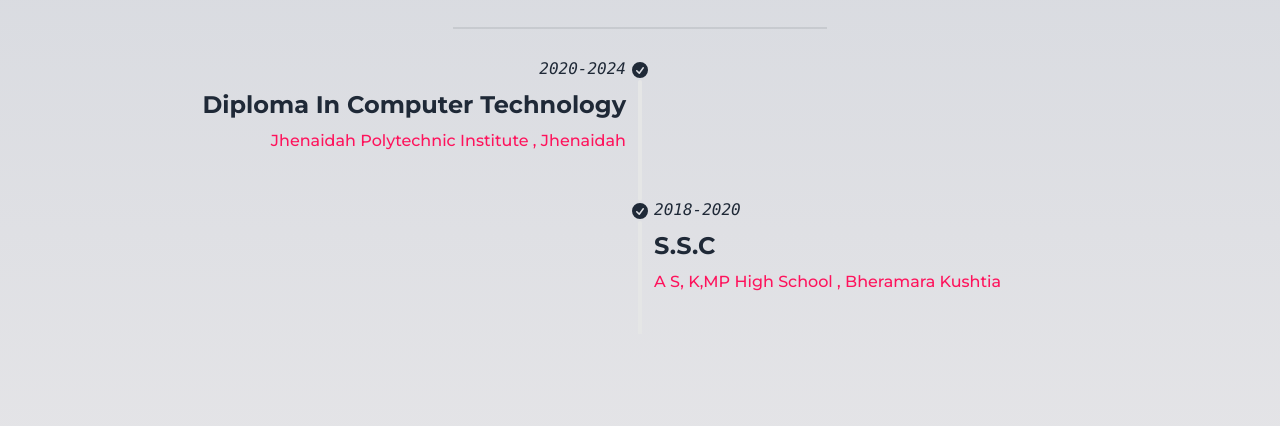
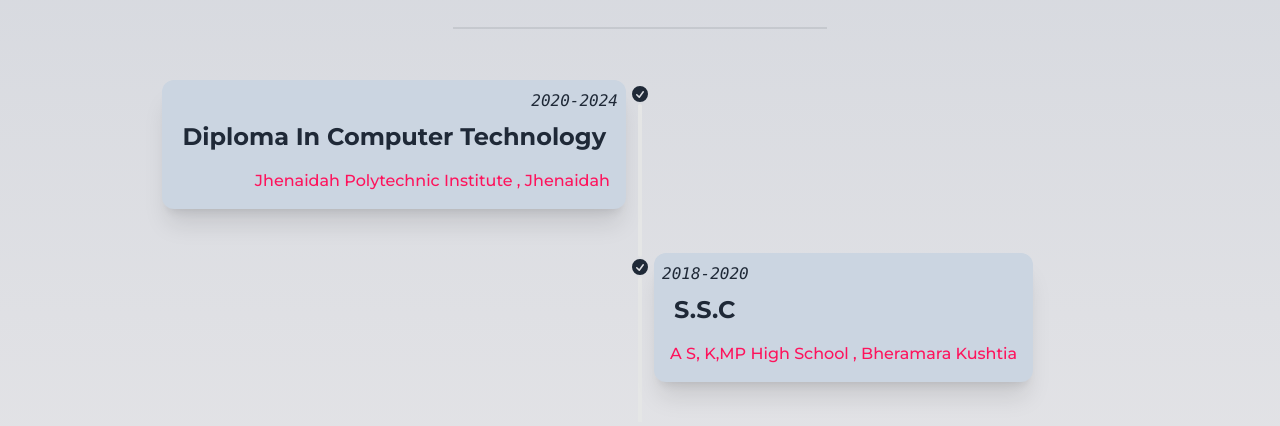
Before and after one commit to Mehebul02/personal-portfolio, a React (Vite) app: page / in a window 1280 px wide. Shown: the part 3092-3518 px from the top of the page. Built offline with nearby package versions, Linux system fonts and the light colour scheme.

Commit message:
Education section bg add

```diff
--- a/src/pages/education/Education.jsx
+++ b/src/pages/education/Education.jsx
@@ -6,7 +6,7 @@ const Education = () => {
 <Container>
 
 <div>
-<div className="text-center md:w-4/12 mx-auto  ">
+<div className="text-center md:w-4/12 my-10 mx-auto  ">
           {/* <h1 className="text-[#FE135C] font-montserrat font-semibold  mb-2 lg:mb-4 ">
           VISIT MY PROJECTS & HIRE ME
           </h1> */}
@@ -29,10 +29,11 @@ const Education = () => {
           clipRule="evenodd" />
       </svg>
     </div>
-    <div className="timeline-start mb-10 md:text-end">
+    <div className="timeline-start mb-10 md:text-end bg-slate-300 hover:bg-white p-2 rounded-xl shadow-xl transform transition duration-500 hover:scale-105">
       <time className="font-mono italic">2020-2024</time>
-      <div className="text-2xl font-montserrat font-bold my-2">Diploma In Computer Technology</div>
-      <h1 className="text-md text-[#FE135C] font-medium font-montserrat ">Jhenaidah Polytechnic Institute , Jhenaidah</h1>
+      <div className="text-2xl font-montserrat font-bold my-2 px-3">Diploma In Computer Technology</div>
+
+      <h1 className="text-md text-[#FE135C] font-medium font-montserrat p-2">Jhenaidah Polytechnic Institute , Jhenaidah</h1>
     </div>
     <hr />
   </li>
@@ -50,10 +51,10 @@ const Education = () => {
           clipRule="evenodd" />
       </svg>
     </div>
-    <div className="timeline-end mb-10">
+    <div className="timeline-end mb-10 bg-slate-300 hover:bg-white p-2 rounded-xl shadow-xl overflow-hidden transform transition duration-500 hover:scale-105">
       <time className="font-mono italic">2018-2020</time>
-      <div className="text-2xl font-montserrat font-bold my-2">S.S.C</div>
-      <h1 className="text-md text-[#FE135C] font-medium font-montserrat ">A S, K,MP High School , Bheramara Kushtia</h1>
+      <div className="text-2xl font-montserrat font-bold my-2 px-3">S.S.C</div>
+      <h1 className="text-md text-[#FE135C] font-medium font-montserrat p-2">A S, K,MP High School , Bheramara Kushtia</h1>
     </div>
     <hr />
   </li>
```
